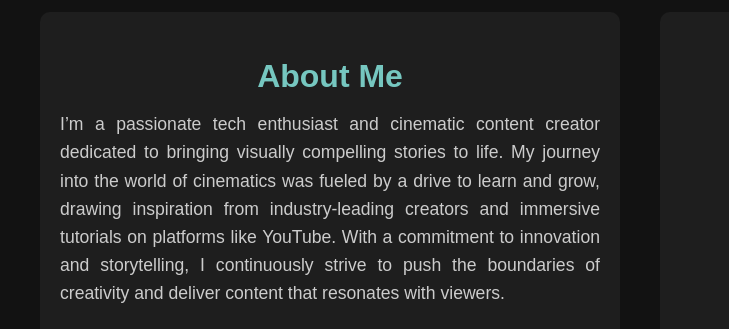
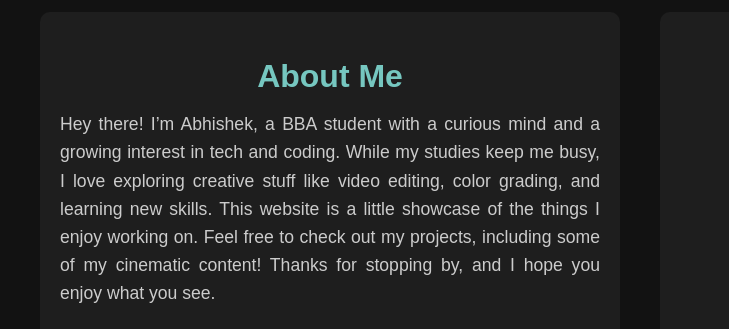
Before and after one commit to 3xynos7/aboutme, a plain HTML site: page index.html in a window 1280 px wide. Shown: the part 623-952 px from the top of the page, 0-729 px from the left. Drawn offline with Linux system fonts and the light colour scheme.

Commit message:
Update index.html

```diff
--- a/index.html
+++ b/index.html
@@ -24,7 +24,7 @@
         <!-- About Me Section -->
         <section class="about-me fade-in">
             <h2>About Me</h2>
-            <p>I’m a passionate tech enthusiast and cinematic content creator dedicated to bringing visually compelling stories to life. My journey into the world of cinematics was fueled by a drive to learn and grow, drawing inspiration from industry-leading creators and immersive tutorials on platforms like YouTube. With a commitment to innovation and storytelling, I continuously strive to push the boundaries of creativity and deliver content that resonates with viewers.</p>
+            <p>Hey there! I’m Abhishek, a BBA student with a curious mind and a growing interest in tech and coding. While my studies keep me busy, I love exploring creative stuff like video editing, color grading, and learning new skills. This website is a little showcase of the things I enjoy working on. Feel free to check out my projects, including some of my cinematic content! Thanks for stopping by, and I hope you enjoy what you see.</p>
         </section>
         <section class="projects fade-in">
             <h2>Projects</h2>
```
